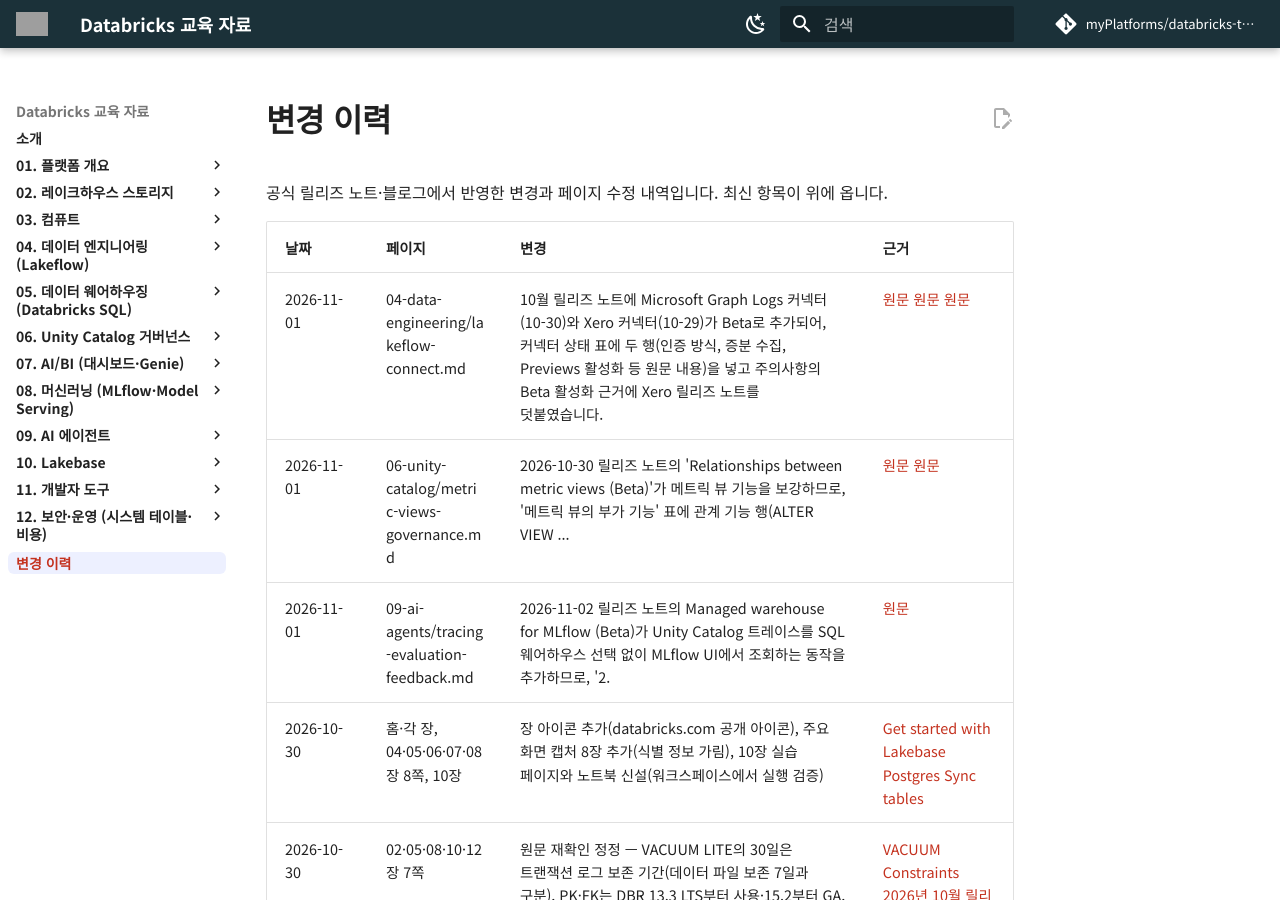
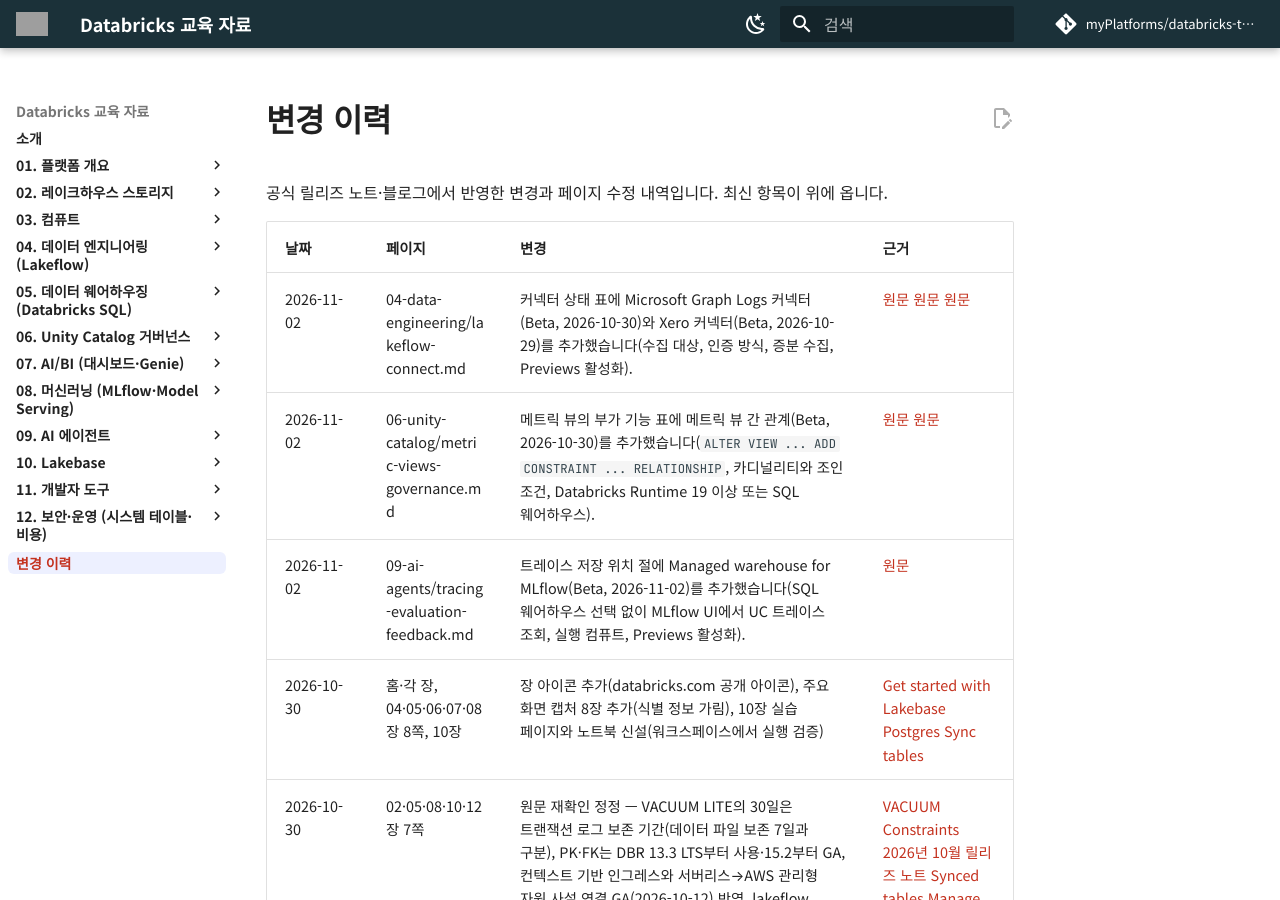
Before and after one commit to myPlatforms/databricks-training, an MkDocs documentation site: the page built from docs/updates.md, in a window 1280 px wide and 900 px high. Built offline with MkDocs 1.6.1 and Material for MkDocs 9.7.7, drawn with Linux system fonts in a browser that asks for light colours; some web fonts are replaced; comment, search, counter and statistics services are not loaded; grey boxes are pictures that could not be loaded.

Commit message:
Complete truncated changelog rows; basis date in KST (2026-11-02)
Co-authored-by: Isaac <no-reply@databricks.com>

```diff
--- a/docs/updates.md
+++ b/docs/updates.md
@@ -4,9 +4,9 @@
 
 | 날짜 | 페이지 | 변경 | 근거 |
 |---|---|---|---|
-| 2026-11-01 | 04-data-engineering/lakeflow-connect.md | 10월 릴리즈 노트에 Microsoft Graph Logs 커넥터(10-30)와 Xero 커넥터(10-29)가 Beta로 추가되어, 커넥터 상태 표에 두 행(인증 방식, 증분 수집, Previews 활성화 등 원문 내용)을 넣고 주의사항의 Beta 활성화 근거에 Xero 릴리즈 노트를 덧붙였습니다. | [원문](https://docs.databricks.com/aws/en/release-notes/product/2026/october) [원문](https://docs.databricks.com/aws/en/release-notes/product/2026/october#microsoft-graph-logs-connector-is-available-in-beta) [원문](https://docs.databricks.com/aws/en/release-notes/product/2026/october#xero-connector-is-available-in-beta) |
-| 2026-11-01 | 06-unity-catalog/metric-views-governance.md | 2026-10-30 릴리즈 노트의 'Relationships between metric views (Beta)'가 메트릭 뷰 기능을 보강하므로, '메트릭 뷰의 부가 기능' 표에 관계 기능 행(ALTER VIEW ... | [원문](https://docs.databricks.com/aws/en/release-notes/product/2026/october) [원문](https://docs.databricks.com/aws/en/release-notes/product/2026/october#relationships-between-metric-views-beta) |
-| 2026-11-01 | 09-ai-agents/tracing-evaluation-feedback.md | 2026-11-02 릴리즈 노트의 Managed warehouse for MLflow (Beta)가 Unity Catalog 트레이스를 SQL 웨어하우스 선택 없이 MLflow UI에서 조회하는 동작을 추가하므로, '2. | [원문](https://docs.databricks.com/aws/en/release-notes/product/2026/november#managed-warehouse-for-mlflow-beta) |
+| 2026-11-02 | 04-data-engineering/lakeflow-connect.md | 커넥터 상태 표에 Microsoft Graph Logs 커넥터(Beta, 2026-10-30)와 Xero 커넥터(Beta, 2026-10-29)를 추가했습니다(수집 대상, 인증 방식, 증분 수집, Previews 활성화). | [원문](https://docs.databricks.com/aws/en/release-notes/product/2026/october) [원문](https://docs.databricks.com/aws/en/release-notes/product/2026/october#microsoft-graph-logs-connector-is-available-in-beta) [원문](https://docs.databricks.com/aws/en/release-notes/product/2026/october#xero-connector-is-available-in-beta) |
+| 2026-11-02 | 06-unity-catalog/metric-views-governance.md | 메트릭 뷰의 부가 기능 표에 메트릭 뷰 간 관계(Beta, 2026-10-30)를 추가했습니다(`ALTER VIEW ... ADD CONSTRAINT ... RELATIONSHIP`, 카디널리티와 조인 조건, Databricks Runtime 19 이상 또는 SQL 웨어하우스). | [원문](https://docs.databricks.com/aws/en/release-notes/product/2026/october) [원문](https://docs.databricks.com/aws/en/release-notes/product/2026/october#relationships-between-metric-views-beta) |
+| 2026-11-02 | 09-ai-agents/tracing-evaluation-feedback.md | 트레이스 저장 위치 절에 Managed warehouse for MLflow(Beta, 2026-11-02)를 추가했습니다(SQL 웨어하우스 선택 없이 MLflow UI에서 UC 트레이스 조회, 실행 컴퓨트, Previews 활성화). | [원문](https://docs.databricks.com/aws/en/release-notes/product/2026/november#managed-warehouse-for-mlflow-beta) |
 | 2026-10-30 | 홈·각 장, 04·05·06·07·08장 8쪽, 10장 | 장 아이콘 추가(databricks.com 공개 아이콘), 주요 화면 캡처 8장 추가(식별 정보 가림), 10장 실습 페이지와 노트북 신설(워크스페이스에서 실행 검증) | [Get started with Lakebase Postgres](https://docs.databricks.com/aws/en/oltp/projects/get-started) [Sync tables](https://docs.databricks.com/aws/en/oltp/projects/sync-tables) |
 | 2026-10-30 | 02·05·08·10·12장 7쪽 | 원문 재확인 정정 — VACUUM LITE의 30일은 트랜잭션 로그 보존 기간(데이터 파일 보존 7일과 구분), PK·FK는 DBR 13.3 LTS부터 사용·15.2부터 GA, 컨텍스트 기반 인그레스와 서버리스→AWS 관리형 자원 사설 연결 GA(2026-10-12) 반영, lakeflow `pipelines`·`pipeline_update_timeline` GA 표기, 모델 버전 삭제 행의 근거 없는 참조 제거, 동기화 테이블 삭제 설명의 문서 내 불일치 명시. 사이트: 변경 이력을 목차 맨 아래로, 오른쪽 목차와 제목 서체 정리 | [VACUUM](https://docs.databricks.com/aws/en/tables/operations/vacuum) [Constraints](https://docs.databricks.com/aws/en/tables/constraints) [2026년 10월 릴리즈 노트](https://docs.databricks.com/aws/en/release-notes/product/2026/october) [Synced tables](https://docs.databricks.com/aws/en/oltp/projects/sync-tables) [Manage model lifecycle](https://docs.databricks.com/aws/en/machine-learning/manage-model-lifecycle/) |
 | 2026-10-29 | 전체 | 모든 페이지에 수준(100·200·300) 표시, 장마다 퀴즈와 체크리스트 페이지 추가(12쪽), 홈에 수준 안내와 역할별 학습 경로 추가, 장 안내 문구의 장 번호 표기를 페이지 제목으로 정리, Databricks Connect 세션 예시에 import 줄 추가 | 각 장 본문, [Databricks Connect 서버리스 튜토리얼](https://docs.databricks.com/aws/en/dev-tools/databricks-connect/python/tutorial-serverless) |
```
Also changed, not shown: docs/04-data-engineering/lakeflow-connect.md (+1 -1 lines), docs/06-unity-catalog/metric-views-governance.md (+1 -1 lines), docs/09-ai-agents/tracing-evaluation-feedback.md (+1 -1 lines).
